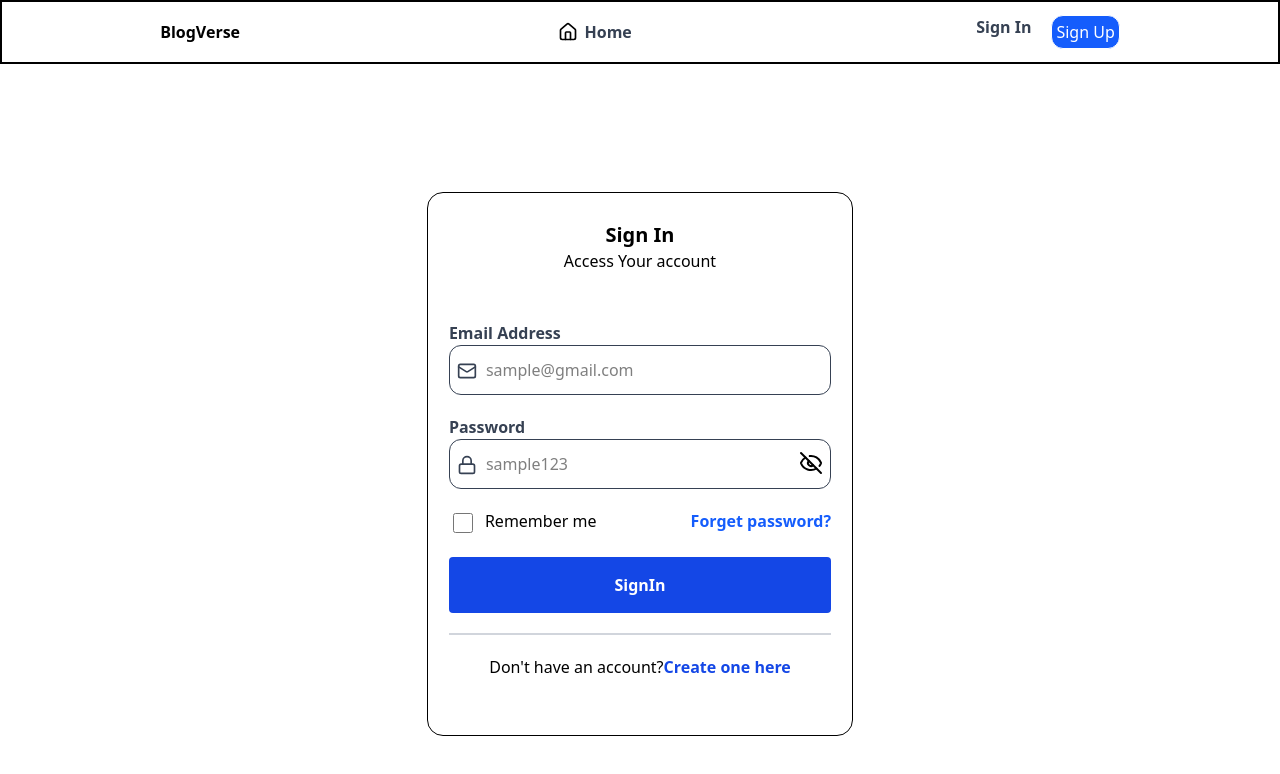
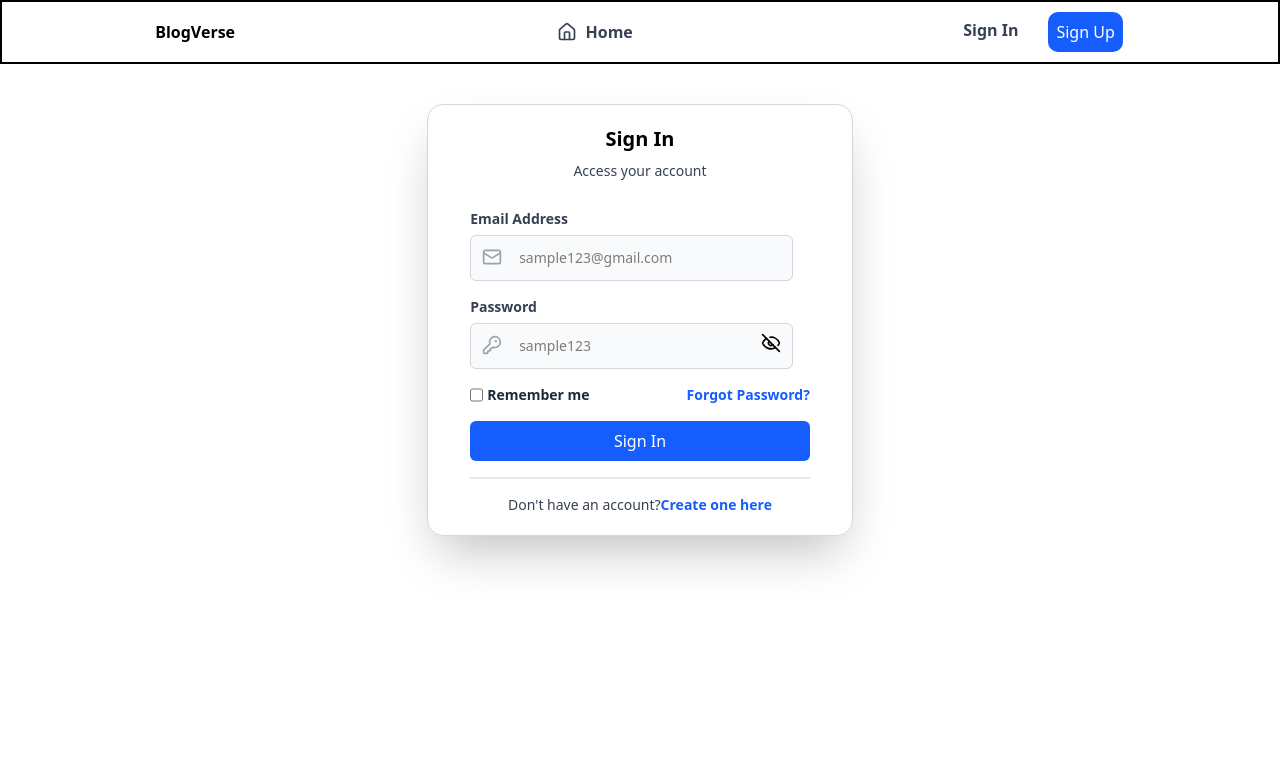
Before and after one commit to syamalasudha/MERN-Blog-Verse, a React (Vite) app in the folder frontend/: page /SignIn in a window 1280 px wide. Shown: the top 774 px of the page. Built offline with nearby package versions, Linux system fonts and the light colour scheme.

Commit message:
Modifications Done

```diff
--- a/frontend/src/HomePage.jsx
+++ b/frontend/src/HomePage.jsx
@@ -71,7 +71,7 @@ const HomePage=()=>{
 
     ]
     return(
-        <div className="min-h-screen flex flex-col items-center pt-5 bg-gray-50">
+        <div className="min-h-screen flex flex-col items-center  bg-gray-50">
             <NavBar/>
 
             <p className="text-4xl font-bold mt-10 ">Welcome to BlogVerse</p>
@@ -81,7 +81,7 @@ const HomePage=()=>{
                 <button className="px-3 md:10 py-4 cursor-pointer bg-gray-200 hover:bg-gray-300 text-gray-800 rounded-md" >View My Posts</button>
             </div>
 
-            <div className="grid md:grid-cols-3 mt-5  gap-30 justify-center items-center rounded-lg shadow-lg ">
+            <div className="mt-5 flex gap-10 flex-wrap justify-center w-full rounded-lg shadow-lg pb-5">
                 {
                     post.map((post) => (
                         <div className="w-96 bg-white shadow-lg rounded-lg" key={post.id}>
@@ -112,5 +112,6 @@ const HomePage=()=>{
 
         </div>
     )
+
 }
 export default HomePage;
--- a/frontend/src/NavBar.jsx
+++ b/frontend/src/NavBar.jsx
@@ -5,13 +5,22 @@ const NavBar=()=>{
     return(
         <div className="flex justify-around h-16 items-center border-2 w-full  ">
             <h1 className="font-extrabold">BlogVerse</h1>
-            <div className='relative items-center justify-center '>
-            <Link to="/" className=' text-gray-700 hover:bg-gray-300 px-7 py-2 rounded-lg font-semibold cursor-pointer justify-around'>Home</Link>
-             <House className='absolute left-0 top-0 px-0.5 '/>
-             </div>
+
+             <div className="relative">
+  <Link
+    to="/"
+    className="flex items-center gap-2 px-4 py-2 rounded-lg
+               text-gray-700 font-semibold
+               hover:bg-gray-300
+               transition-colors duration-200">
+
+           <House size={20} />
+        <span>Home</span>
+      </Link>
+        </div>
             <div className='flex gap-5'>
-                <Link to="/SignIn" className='font-semibold text-gray-700 cursor-pointer'>Sign In</Link>
-                <Link to="/SignUp" className="border-1 bg-blue-600 rounded-xl text-white p-1 cursor-pointer">Sign Up</Link>
+                <Link to="/SignIn" className='font-semibold text-gray-700 cursor-pointer p-2'>Sign In</Link>
+                <Link to="/SignUp" className="border-2 bg-blue-600 rounded-xl text-white p-2 cursor-pointer">Sign Up</Link>
             </div>
         </div>
     )
--- a/frontend/src/SignIn.jsx
+++ b/frontend/src/SignIn.jsx
@@ -1,57 +1,99 @@
-import React from "react"
-import NavBar from "./NavBar"
-import {Link} from "react-router-dom"
-import { Eye } from 'lucide-react';
-import { EyeOff } from 'lucide-react';
-import { Lock } from 'lucide-react';
-import { Mail } from 'lucide-react';
-import {useState} from 'react';
+import React, { useState } from 'react'
+import NavBar from './NavBar'
+import { Link } from 'react-router-dom'
+import { KeyRound, Mail, Eye, EyeOff } from 'lucide-react'
 
+const SignIn= () => {
+  const [formData, setFormData] = useState({ email: '', password: '' });
+  const [errors, setErrors] = useState({ email: '', password: '' });
+  const [showPassword, setShowPassword] = useState(false);
+  const [error, setError] = useState('');
+  const [success, setSuccess] = useState('');
 
-const SignIn = () => {
+  const handleChange = (e) => {
+    setFormData((prev) => ({ ...prev, [e.target.name]: e.target.value }));
+    setErrors((prev) => ({ ...prev, [e.target.name]: '' }));
+    setError('');
+    setSuccess('');
+  };
 
-    const [showPassword,setShowPassword]=useState(false)
-    const handlePassword=()=>{
-        setShowPassword((password)=>!password)
+  const handleSubmit = (e) => {
+    e.preventDefault();
+    let newErrors = {};
+    if (!formData.email) newErrors.email = 'Please enter your email';
+    if (!formData.password) newErrors.password = 'Please enter your password';
 
-        }
+    if (Object.keys(newErrors).length > 0) {
+      setErrors(newErrors);
+      return;
+    }
 
-    return (
-        <div>
-           <NavBar/>
-        <div className=" flex flex-col items-center justify-center min-h-screen " >
-            <div className="flex flex-col  justify-center m-3 gap-5 border-1 border-black py-7 w-[90%]  rounded-2xl md:w-1/3">
-                <div className="gap-4 text-center">
-                    <h1 className="font-bold text-xl text-black ">Sign In</h1>
-                    <p className="text-gray-70">Access Your account</p>
-                </div>
-                <form className="flex flex-col py-7 items-center gap-5   " action="">
-                    <div className="w-[90%] relative">
-                        <p className="text-md font-semibold text-gray-700">Email Address</p>
-                        <input type="text"  placeholder="sample@gmail.com" className="border-1 border-gray-700 py-3 rounded-xl focus-outline:none focus:border-white pl-9 w-full " />
-                         <Mail className='absolute left-2 top-10 text-gray-700 size-5 ' />
-                    </div>
-                    <div className="w-[90%] relative">
-                        <p className="text-md font-semibold text-gray-700">Password</p>
-                        <input type={showPassword?"password":"text"} placeholder="sample123" className="border-1 border-gray-700 py-3 rounded-xl focus-outline:none focus:border-white pl-9 w-full " />
-                        <Lock className='absolute left-2 top-10 text-gray-700 size-5 ' />
-                    <p onClick={handlePassword}>{showPassword? <Eye className='absolute right-2 top-9 size-6'/>:<EyeOff className='absolute right-2 top-9 size-6'/>} </p>
-                    </div>
-                    <div className="flex gap-2 w-[90%] cursor-pointer " >
-                        <input type="checkbox" name="" id="" className="w-5 h-5 m-1 px-1 " />Remember me
-                        <p className="text-blue-600 hover:underline hover:text-blue-500 cursor-pointer ml-auto font-semibold">Forget password?</p>
-                    </div>
-                    <button className="w-[90%] bg-blue-700  py-4 text-white rounded xl font-semibold cursor-pointer hover:scale-102 text-center">SignIn</button>
-                    <div className="border-1 border-gray-300 w-[90%]"></div>
-                    <p>Don't have an account?<Link to="/SignUp"className="cursor-pointer text-blue-700 hover:underline hover:text-blue-500 font-semibold">Create one here</Link></p>
+    // Placeholder success behaviour - replace with real auth call
+    setSuccess('Signed in successfully');
+  };
 
+  const toggleShowPassword = () => setShowPassword((p) => !p);
 
-                </form>
+  return (
+    <div className='flex flex-col items-center'>
+      <NavBar />
+      <div className='w-[90%] md:w-1/3  flex  flex-col items-center mt-10 gap-2 border-1 border-gray-300  rounded-2xl shadow-2xl'>
+        <h1 className='mt-5 text-xl font-bold'>Sign In</h1>
+        <p className='text-sm text-gray-700'>Access your account</p>
+        <form onSubmit={handleSubmit} className='w-[80%] my-5'>
+          <div className='w-[95%] mb-4'>
+            <p className='text-sm text-gray-700 font-semibold pb-1.5 '>Email Address</p>
+            <div className='flex relative'>
+              <input
+                name='email'
+                value={formData.email}
+                onChange={handleChange}
+                className='border-1 border-gray-300 bg-gray-50 w-full  rounded-md py-3 px-12 focus:outline-none focus:border-black focus:border-1.8 text-sm duration-200'
+                type='text'
+                placeholder='sample123@gmail.com'
+              />
+              <Mail className='absolute top-3 w-5 h-5 left-3 text-gray-400' />
+            </div>
+            {errors.email && <p className='text-red-500 text-sm mt-1'>{errors.email}</p>}
 
+          </div>
+          <div className='w-[95%] '>
+            <p className='text-sm text-gray-700 font-semibold pb-1.5'>Password</p>
+            <div className='flex relative'>
+              <input
+                name='password'
+                value={formData.password}
+                onChange={handleChange}
+                className='border-1 border-gray-300 bg-gray-50 w-full  rounded-md py-3 px-12 focus:outline-none focus:border-black focus:border-1.8 text-sm duration-200'
+                type={showPassword ? 'text' : 'password'}
+                placeholder='sample123'
+              />
+              <KeyRound className='absolute top-3 w-5 h-5 left-3 text-gray-400' />
+              <button type='button' onClick={toggleShowPassword} className='absolute right-3 top-2.5'>
+                {showPassword ? <Eye className='w-5 h-5' /> : <EyeOff className='w-5 h-5' />}
+              </button>
             </div>
-        </div>
-        </div>
+            {errors.password && <p className='text-red-500 text-sm mt-1'>{errors.password}</p>}
+          </div >
+          <div className='flex justify-between gap-3 w-full mt-4'>
+            <div className='flex  gap-1'>
+              <input type='checkbox' />
+              <p className='text-sm text-gray-800 font-semibold '>Remember me</p>
+            </div>
+            <div className=''>
+              <p className='text-sm text-blue-600 font-semibold hover:cursor-pointer'>Forgot Password?</p>
+            </div>
+          </div>
+          {error && <p className='text-red-500 mt-3'>{error}</p>}
+          {success && <p className='text-green-500 mt-3'>{success}</p>}
+          <button className='w-full mt-4 py-2 bg-blue-600 text-white rounded-md hover:bg-blue-700 duration-200'>Sign In</button>
+          <div className='w-full flex justify-center my-4 border-1 border-gray-200 '></div>
 
-    )
+          <p className='text-sm text-center text-gray-700'>Don't have an account?<Link to="/signup" className='text-blue-600 font-semibold hover:cursor-pointer'>Create one here</Link></p>
+        </form>
+      </div>
+    </div>
+  )
 }
-export default SignIn;
+
+export default SignIn
--- a/frontend/src/SignUp.jsx
+++ b/frontend/src/SignUp.jsx
@@ -110,19 +110,19 @@ const SignUp = () => {
     return (
         <div className='flex items-center justify-around flex-col  gap-5 w-full pb-3 md:w-full  '>
             <NavBar />
-            <div className='min-h-screen justify-center md:w-1/3'>
-                <h1 className='text-2xl text-blue-600 font-bold text-center'>Join Blog Verse</h1>
+            <div className='w-[90%] md:w-1/3  flex  flex-col items-center mt-5 gap-2 border-1 border-gray-300  rounded-2xl shadow-2xl'>
+                <h1 className='text-2xl text-black-600 font-bold text-center mt-5'>Join Blog Verse</h1>
                 <p className='text-xl text-gray-600 text-center '>Create your Account and <br />Start your Blogging Journey today</p>
-                <form onSubmit={handleSubmit} className="flex flex-col border-1 border-black py-7 mt-2 items-center gap-5 sm:w-[90%] md:w-full " action="">
+                <form onSubmit={handleSubmit} className="flex flex-col  py-7 mt-2 items-center gap-5 sm:w-[90%] md:w-full " action="">
                     <div className='w-[90%]'>
                         <p className='text-md text-gray-700 font-semibold px-1'>Full Name</p>
-                        <input value={formData.fullName} type="text" onChange={handleChange} name="fullName" placeholder="Enter your Full Name" className='border-1 border-gray-700 w-full py-3 rounded-xl focus:outline-none focus:border-purple-500 pl-1' />
+                        <input value={formData.fullName} type="text" onChange={handleChange} name="fullName" placeholder="Enter your Full Name" className='border-1 border-gray-300 bg-gray-50 w-full  rounded-md py-3 px-6 focus:outline-none focus:border-black focus:border-1.8 text-sm duration-200' />
                         {errors.fullName && <p className='text-red-600'>{errors.fullName}</p>}
                     </div>
 
                     <div className='w-[90%] relative'>
                         <p className='text-md text-gray-700 font-semibold px-1'>Email</p>
-                        <input value={formData.email} type="email" onChange={handleChange} name="email" placeholder="Enter your Email" className='border-1 border-gray-700 w-full py-3 rounded-xl focus:outline-none focus:border-purple-500 pl-9' />
+                        <input value={formData.email} type="email" onChange={handleChange} name="email" placeholder="Enter your Email" className='border-1 border-gray-300 bg-gray-50 w-full  rounded-md py-3 px-12 focus:outline-none focus:border-black focus:border-1.8 text-sm duration-200' />
                         <Mail className='absolute left-2 top-10 text-gray-700 size-5 ' />
                         {errors.email && <p className='text-red-600'>{errors.email}</p>}
                     </div>
@@ -130,7 +130,7 @@ const SignUp = () => {
                     <div className='w-[90%] relative'>
                         <p className='text-md text-gray-600 font-semibold px-1'>password</p>
 
-                        <input value={formData.password} type={showPassword ? "password" : "text"} onChange={handleChange} placeholder="Enter your Password" name="password" className='border-1 border-gray-700 w-full py-3 rounded-xl px-7 pl-9 focus:outline-none focus:border-purple-500 ' />
+                        <input value={formData.password} type={showPassword ? "password" : "text"} onChange={handleChange} placeholder="Enter your Password" name="password" className='border-1 border-gray-300 bg-gray-50 w-full  rounded-md py-3 px-12 focus:outline-none focus:border-black focus:border-1.8 text-sm duration-200' />
                         <Lock className='absolute left-2 top-10 text-gray-700 size-5 ' />
                         <p onClick={handlePassword}>{showPassword ? <Eye className='absolute right-2 top-9 size-6' /> : <EyeOff className='absolute right-2 top-9 size-6' />} </p>
 
@@ -141,23 +141,23 @@ const SignUp = () => {
 
                     <div className='w-[90%] relative'>
                         <p className='text-md text-gray-700 font-semibold px-1'>Confirm Password</p>
-                        <input value={formData.confirmPassword} type={showConfirmPassword ? "password" : "text"} onChange={handleChange} name="confirmPassword" placeholder="Confirm your Password" className='border-1 border-gray-700 w-full py-3 pl-9 rounded-xl focus:outline-none focus:border-purple-500 ' />
+                        <input value={formData.confirmPassword} type={showConfirmPassword ? "password" : "text"} onChange={handleChange} name="confirmPassword" placeholder="Confirm your Password" className='border-1 border-gray-300 bg-gray-50 w-full  rounded-md py-3 px-12 focus:outline-none focus:border-black focus:border-1.8 text-sm duration-200' />
                         <LockKeyhole className='absolute left-2 top-10 text-gray-700 size-5' />
                         <p onClick={handleConfirmPassword}>{showConfirmPassword ? <Eye className='absolute right-2 top-9' /> : <EyeOff className='absolute right-2 top-9' />}  </p>
                           {errors.confirmPassword && <p className='text-red-600'>{errors.confirmPassword}</p>}
 
                     </div>
 
-                    <div className='flex gap-2 border-1 border-gray-700 w-[90%] justify-content-center py-4 px-1'>
-                        <input type="checkbox" name="" id="" className='m-0.5 h-5 w-5 items-center ' required />
+                    <div className='flex gap-2  justify-content-center py-4 px-1 border-1 border-gray-300 bg-gray-50 w-[90%] rounded-md  '>
+                        <input type="checkbox" name="" id="" className='text-sm text-gray-800 font-semibold ml-2' required />
                         I agree to the Terms of Service and Privacy policy
                     </div>
 
 
                     {success && <p className='text-green-600'>{success}</p>}
-                    <button type="submit" className='w-[90%] bg-purple-500  py-4 text-white rounded xl font-semibold cursor-pointer flex justify-center gap-1'><CircleUser /><p> {isLoading?"Creating...":"Create Account"}</p>  </button>
+                    <button type="submit" className=' w-[90%] mt-4 py-2 bg-blue-600   text-white rounded xl font-semibold cursor-pointer flex justify-center gap-1'><CircleUser /><p> {isLoading?"Creating...":"Create Account"}</p>  </button>
                     <div className='border-[0.5px] border-gray-500 w-[90%]'></div>
-                    <p>Already have an Account?<Link to="/SignIn" className='text-purple-500 cursor-pointer'> SignIn Here</Link></p>
+                    <p>Already have an Account?<Link to="/SignIn" className='text-blue-500 cursor-pointer'> SignIn Here</Link></p>
                     <Link to="/" className='text-gray-500 font-semibold hover:bg-gray-200 w-[90%] rounded-xl cursor-pointer text-center  py-4'>Back to Home</Link>
                 </form>
             </div>
```
Also changed, not shown: 1 other file (tests, documents, lock files or other folders).
